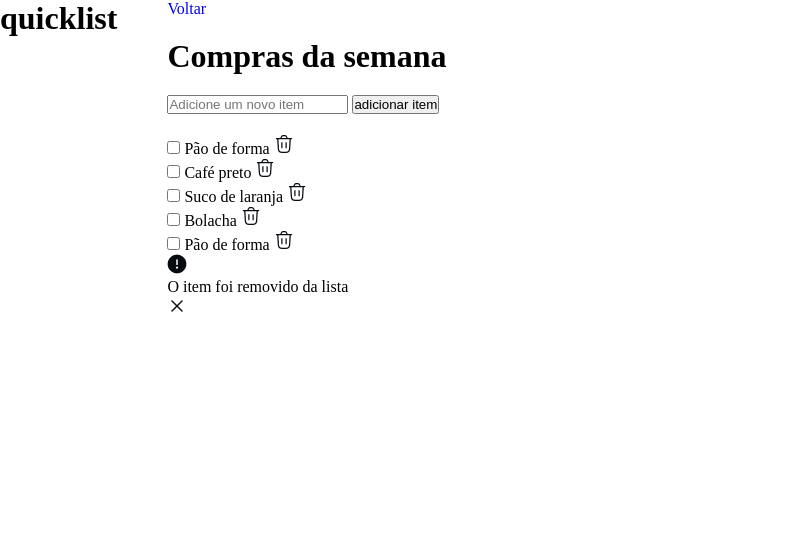
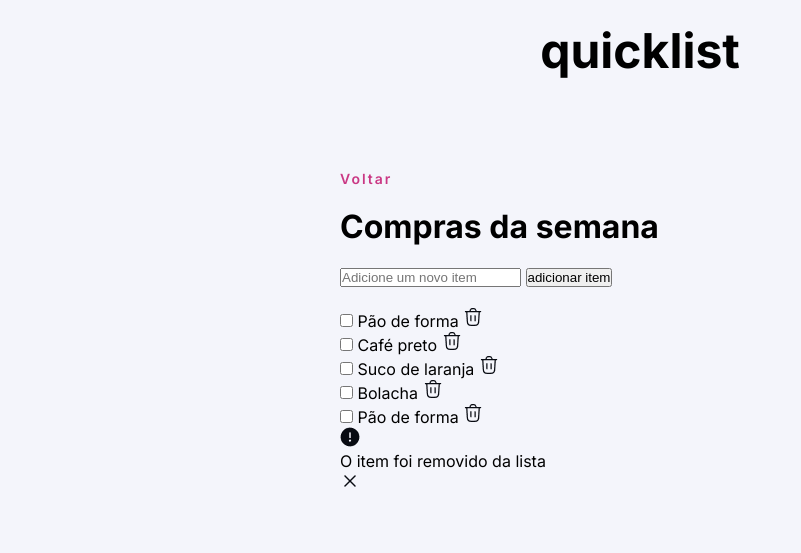
Before and after one commit to HenryMiles02/projeto-lista, a plain HTML site: page index.html in a window 1280 px wide. Shown: the whole page, without its empty margins (0-801 px from the left). Drawn offline with Linux system fonts and the light colour scheme.

Commit message:
ajuste - body

```diff
--- a/index.html
+++ b/index.html
@@ -15,7 +15,7 @@
         </div>
     </header>
     <main>
-        <a href="#" id="btn-voltar">Voltar</a>
+        <a href="#" class="btn-voltar">Voltar</a>
         <h1>Compras da semana</h1>
         <div class="container-input">
             <input type="text" id="-input-item" name="item" placeholder="Adicione um novo item" required>
--- a/style.css
+++ b/style.css
@@ -1,13 +1,47 @@
+@import url('https://fonts.googleapis.com/css2?family=Inter:ital,opsz,wght@0,14..32,100..900;1,14..32,100..900&family=Noto+Sans:ital,wght@0,100..900;1,100..900&family=Open+Sans:ital,wght@0,300..800;1,300..800&family=Teko:wght@300..700&display=swap');
+
 * {
     margin: 0;
     padding: 0;
     text-decoration: none;
+    list-style: none;
     box-sizing: border-box;
+}
+:root {
+    --background: #f4f5fb;
+    --cor-principal: #ca3884;
+    --hover: #a52c6b;
+    --danger: #c93847;
+
+    --fonte: "Inter", sans-serif;
+}
+
+a {
+    text-decoration: none;
 }
 
 body {
     display: flex;
+    align-items: center;
+    flex-direction: column;
+
     gap: 50px;
+    background-color: var(--background);
+    font-family: var(--fonte);
+}
+
+header {
+    display: flex;
+    justify-content: center;
+    align-items: center;
+
+    width: 100vw;
+    height: 100px;
+}
+
+.logo {
+    font-family: var(--fonte);
+    font-size: 24px;
 }
 
 main {
@@ -15,10 +49,15 @@ main {
     flex-direction: column;
 
     width: 50vw;
-    height: 40vh;
+    height: 50vh;
+    padding: 20px;
     gap: 20px;
 }
 
 .btn-voltar {
-    padding-left: 20px;
+    color: var(--cor-principal);
+    font-family: var(--fonte);
+    font-size: 14px;
+    font-weight: 600;
+    letter-spacing: 2px;
 }
```
